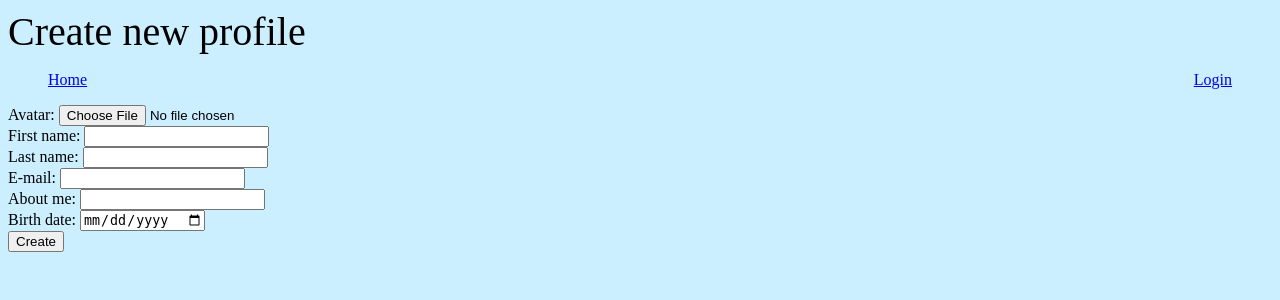
After one commit to petrgregor/PythonRemoteCZ10_10_backend_technologies, a Django app: template profiles/templates/profiles/create_profile.html in a window 1280 px wide. The commit adds this page. Shown: the top 300 px of the page. Run offline with Django 4.2, Linux system fonts and the light colour scheme; the template is opened without the code that fills it, so the values that code supplies are empty.

Commit message:
Create profile.

```diff
--- a/chatterapp/templates/chatterapp/private_requests.html
+++ b/chatterapp/templates/chatterapp/private_requests.html
@@ -10,6 +10,7 @@
     {% for my_request in my_requests %}
       <li>
         <div class="my-request">{{ my_request }}
+          created: {{ my_request.created }}
           {% if my_request.status == status_denied %}
             <a href="{% url 'accept_request' my_request.id %}">ACCEPT</a>
           {% endif %}
--- a/chatterbox/settings.py
+++ b/chatterbox/settings.py
@@ -42,6 +42,7 @@ INSTALLED_APPS = [
     # our applications
     'chatterapp',  # our new application
     'accounts',
+    'profiles',
 ]
 
 MIDDLEWARE = [
--- /dev/null
+++ b/profiles/templates/profiles/create_profile.html
@@ -0,0 +1,27 @@
+{% extends 'main.html' %}
+
+{% load static %}
+
+{% block title %} Create new profile {% endblock %}
+{% block header %} Create new profile {% endblock %}
+
+{% block content %}
+  <div class="create_profile">
+      <form method="post" enctype="multipart/form-data">
+        {% csrf_token %}
+        <label for="avatar">Avatar:</label>
+        <input type="file" name="avatar" id="avatar" accept="image/*"> <br>
+        <label for="first_name">First name:</label>
+        <input type="text" name="first_name" id="first_name"> <br>
+        <label for="last_name">Last name:</label>
+        <input type="text" name="last_name" id="last_name"> <br>
+        <label for="email">E-mail:</label>
+        <input type="email" name="email" id="email"> <br>
+        <label for="about_me">About me:</label>
+        <input type="text" name="about_me" id="about_me"> <br>
+        <label for="birth_date">Birth date:</label>
+        <input type="date" id="birth_date" name="birth_date"> <br>
+        <button type="submit">Create</button>
+      </form>
+  </div>
+{% endblock %}
```
Also changed, not shown: chatterapp/views.py (+7 -2 lines), chatterbox/urls.py (+7 -2 lines), profiles/templates/profiles/profile.html (added, +24 -0 lines), db.sqlite3, 1 other file.
